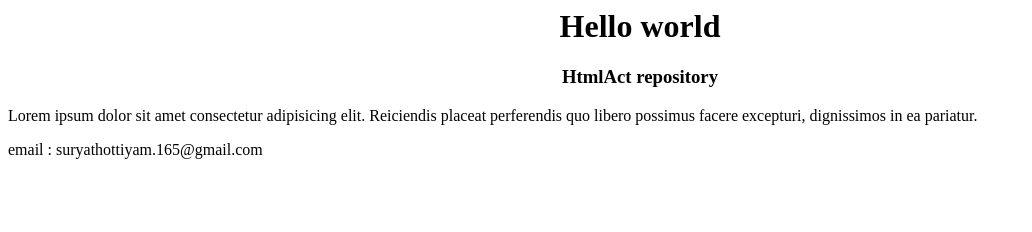
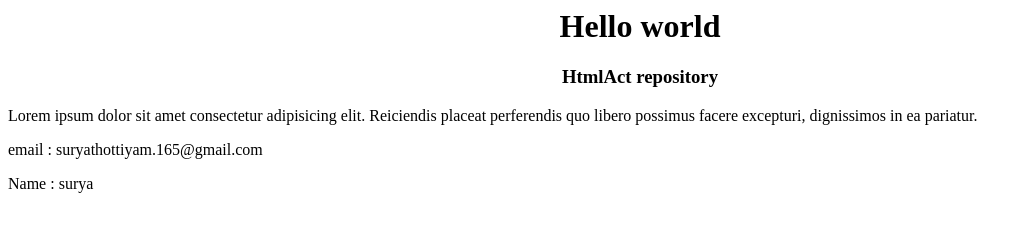
Before and after one commit to surya202627/HtmlAct, a plain HTML site: page index.html in a window 1280 px wide. Shown: the whole page, without its empty margins (0-1032 px from the left). Drawn offline with Linux system fonts and the light colour scheme.

Commit message:
Update index.html

```diff
--- a/index.html
+++ b/index.html
@@ -6,3 +6,4 @@
 <p>Lorem ipsum dolor sit amet consectetur adipisicing elit. Reiciendis placeat perferendis quo libero possimus facere excepturi, dignissimos in ea pariatur.</p>
 
 <p>email : suryathottiyam.165@gmail.com</p>
+<p>Name : surya</p>
```
